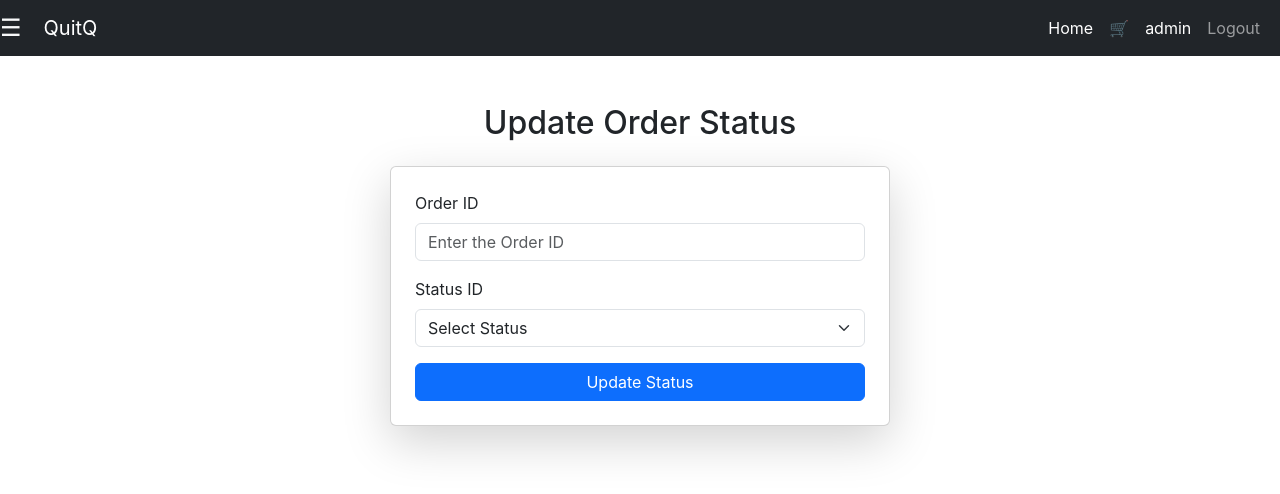
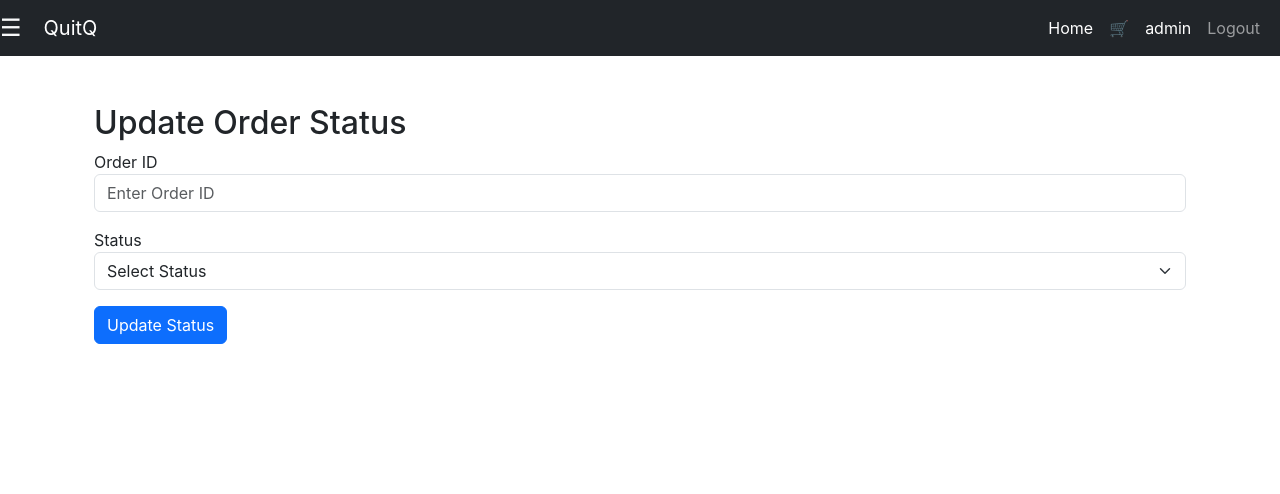
Before and after one commit to ArYaN9696/quitq_fe, a React (Create React App) app: page /update-order-status in a window 1280 px wide. Shown: the top 494 px of the page. Built offline with nearby package versions, Linux system fonts and the light colour scheme; sample sign-in values are in the browser's storage.

Commit message:
status part is fixed (i think ;) )

```diff
--- a/src/components/navigation/Sidebar.jsx
+++ b/src/components/navigation/Sidebar.jsx
@@ -1,4 +1,4 @@
-import React, { useEffect, useRef, useState } from "react";
+import React, { useEffect, useRef } from "react";
 import { Link } from "react-router-dom";
 import useAuth from "../../hooks/useAuth";
 
@@ -36,7 +36,6 @@ const Sidebar = ({ isOpen, toggleSidebar }) => {
 
   const renderLinks = () => {
     if (!auth.token) {
-      // User not logged in
       return (
         <>
           <li className="nav-item">
@@ -53,7 +52,6 @@ const Sidebar = ({ isOpen, toggleSidebar }) => {
       );
     }
 
-    // User logged in
     const links = [];
     if (["admin", "seller", "customer"].includes(auth.userRole)) {
       links.push(
@@ -73,6 +71,13 @@ const Sidebar = ({ isOpen, toggleSidebar }) => {
           </Link>
         </li>
       );
+      links.push(
+        <li className="nav-item" key="update-order-status">
+          <Link className="nav-link text-white" to="/update-order-status">
+            Update Order Status
+          </Link>
+        </li>
+      );
     }
 
     if (auth.userRole === "customer") {
@@ -80,6 +85,16 @@ const Sidebar = ({ isOpen, toggleSidebar }) => {
         <li className="nav-item" key="cart">
           <Link className="nav-link text-white" to="/cart">
             Cart
+          </Link>
+        </li>
+      );
+    }
+
+    if (["admin", "customer"].includes(auth.userRole)) {
+      links.push(
+        <li className="nav-item" key="order-history">
+          <Link className="nav-link text-white" to="/order-history">
+            Order History
           </Link>
         </li>
       );
@@ -102,28 +117,11 @@ const Sidebar = ({ isOpen, toggleSidebar }) => {
       );
     }
 
-    if (["admin", "customer"].includes(auth.userRole)) {
-      links.push(
-        <li className="nav-item" key="order-history">
-          <Link className="nav-link text-white" to="/order-history">
-            Order History
-          </Link>
-        </li>
-      );
-    }
-
     if (["admin", "seller"].includes(auth.userRole)) {
       links.push(
         <li className="nav-item" key="report">
           <Link className="nav-link text-white" to="/report">
             Reports
-          </Link>
-        </li>
-      );
-      links.push(
-        <li className="nav-item" key="update-order-status">
-          <Link className="nav-link text-white" to="/update-order-status">
-            Update Order Status
           </Link>
         </li>
       );
--- a/src/components/order/OrderHistory.jsx
+++ b/src/components/order/OrderHistory.jsx
@@ -7,7 +7,6 @@ import {
   selectOrderError,
 } from "../../store/Selectors/orderSelectors";
 import { toast } from "react-toastify";
-import "react-toastify/dist/ReactToastify.css";
 
 const OrderHistory = () => {
   const dispatch = useDispatch();
@@ -15,8 +14,7 @@ const OrderHistory = () => {
   const status = useSelector(selectOrderStatus);
   const error = useSelector(selectOrderError);
 
-  // Assuming user role is stored in localStorage
-  const userRole = localStorage.getItem("userRole"); // can be "user" or "seller"
+  const userRole = localStorage.getItem("userRole");
 
   useEffect(() => {
     dispatch(fetchUserOrders());
@@ -30,7 +28,7 @@ const OrderHistory = () => {
 
   if (status === "loading") {
     return (
-      <div className="container mt-5 text-center">
+      <div className="text-center mt-5">
         <div className="spinner-border text-primary" role="status">
           <span className="visually-hidden">Loading...</span>
         </div>
@@ -38,56 +36,48 @@ const OrderHistory = () => {
     );
   }
 
-  const isOrdersEmpty = !Array.isArray(orders) || orders.length === 0;
+  const isOrdersEmpty = !orders || orders.length === 0;
 
   const formatDate = (dateString) => {
     const date = new Date(dateString);
-    if (isNaN(date)) {
-      return "Invalid Date";
-    }
-    return date.toLocaleDateString();
+    return isNaN(date) ? "Invalid Date" : date.toLocaleDateString();
   };
 
-  const handleStatusUpdate = (orderId) => {
-    // Call a function to update the order status (for sellers)
-    if (userRole === "seller") {
-      // Implement the update status logic here
-    } else {
-      toast.error("You are not authorized to update the status.");
-    }
+  const getDefaultStatus = (status) => {
+    return status || "Pending";
   };
 
   return (
     <div className="container mt-5">
-      <h2 className="mb-4 text-center">Order History</h2>
+      <h2>Order History</h2>
       {isOrdersEmpty ? (
-        <p className="text-center">No orders found.</p>
+        <p>No orders found.</p>
       ) : (
         <div className="table-responsive">
-          <table className="table table-bordered table-hover table-sm">
-            <thead className="table-dark">
+          <table className="table table-bordered">
+            <thead>
               <tr>
                 <th>Order ID</th>
                 <th>Date</th>
-                <th>Total Amount</th>
+                <th>Total</th>
                 <th>Status</th>
-                {userRole === "seller" && <th>Actions</th>}{" "}
-                {/* Only show action button for seller */}
+                {userRole === "seller" && <th>Actions</th>}
               </tr>
             </thead>
             <tbody>
               {orders.map((order) => (
                 <tr key={order.orderId}>
                   <td>{order.orderId}</td>
-                  <td>{formatDate(order.orderDate)}</td>{" "}
+                  <td>{formatDate(order.orderDate)}</td>
                   <td>₹{order.totalAmount.toFixed(2)}</td>
-                  <td>{order.status}</td>
+                  <td>{getDefaultStatus(order.status)}</td>
                   {userRole === "seller" && (
                     <td>
-                      {/* Render button to update status for sellers only */}
                       <button
                         className="btn btn-primary"
-                        onClick={() => handleStatusUpdate(order.orderId)}
+                        onClick={() => {
+                          toast.info("Use the Update Order Status page.");
+                        }}
                       >
                         Update Status
                       </button>
--- a/src/components/order/UpdateOrderStatus.jsx
+++ b/src/components/order/UpdateOrderStatus.jsx
@@ -1,73 +1,56 @@
 import React, { useState } from "react";
-import { updateOrderStatus } from "../../services/orderService";
+import { useDispatch } from "react-redux";
+import { updateOrderStatus } from "../../store/orderSlice";
 import { toast } from "react-toastify";
-import "react-toastify/dist/ReactToastify.css";
 
 const UpdateOrderStatus = () => {
   const [orderId, setOrderId] = useState("");
   const [statusId, setStatusId] = useState("");
+  const dispatch = useDispatch();
 
   const handleSubmit = async (e) => {
     e.preventDefault();
 
     if (!orderId || !statusId) {
-      toast.error("Both Order ID and Status ID are required!", {
-        position: "top-right",
-      });
+      toast.error("Order ID and Status ID are required!");
       return;
     }
 
     try {
-      // Send request to update order status
-      const response = await updateOrderStatus(parseInt(orderId, 10), parseInt(statusId, 10));
-      toast.success(response.message || "Order status updated successfully!", {
-        position: "top-right",
-      });
-
-      // Clear form fields after successful submission
+      await dispatch(
+        updateOrderStatus({
+          orderId: parseInt(orderId),
+          statusId: parseInt(statusId),
+        })
+      );
+      toast.success("Order status updated successfully!");
       setOrderId("");
       setStatusId("");
     } catch (error) {
-      const errorMessage =
-        error.response?.data?.message || "Failed to update order status. Please try again.";
-      toast.error(errorMessage, {
-        position: "top-right",
-      });
+      toast.error("Failed to update order status.");
     }
   };
 
   return (
     <div className="container mt-5">
-      <h2 className="text-center mb-4">Update Order Status</h2>
-      <form
-        onSubmit={handleSubmit}
-        className="card p-4 shadow-lg"
-        style={{ maxWidth: "500px", margin: "0 auto" }}
-      >
+      <h2>Update Order Status</h2>
+      <form onSubmit={handleSubmit}>
         <div className="mb-3">
-          <label htmlFor="orderId" className="form-label">
-            Order ID
-          </label>
+          <label>Order ID</label>
           <input
             type="number"
-            id="orderId"
             className="form-control"
             value={orderId}
             onChange={(e) => setOrderId(e.target.value)}
-            placeholder="Enter the Order ID"
-            required
+            placeholder="Enter Order ID"
           />
         </div>
         <div className="mb-3">
-          <label htmlFor="statusId" className="form-label">
-            Status ID
-          </label>
+          <label>Status</label>
           <select
-            id="statusId"
             className="form-select"
             value={statusId}
             onChange={(e) => setStatusId(e.target.value)}
-            required
           >
             <option value="">Select Status</option>
             <option value="1">Pending</option>
@@ -77,7 +60,7 @@ const UpdateOrderStatus = () => {
             <option value="5">Cancelled</option>
           </select>
         </div>
-        <button type="submit" className="btn btn-primary w-100">
+        <button type="submit" className="btn btn-primary">
           Update Status
         </button>
       </form>
--- a/src/store/orderSlice.js
+++ b/src/store/orderSlice.js
@@ -53,6 +53,8 @@ export const createOrder = createAsyncThunk(
     }
   }
 );
+
+
 
 const orderSlice = createSlice({
   name: "orders",
```
